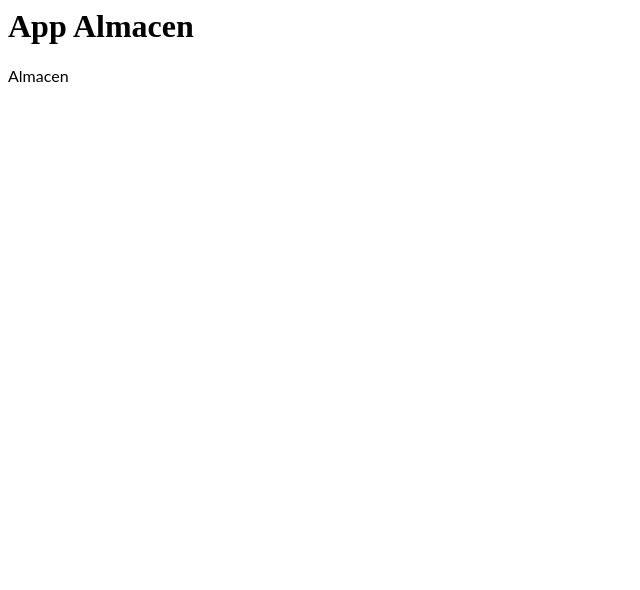
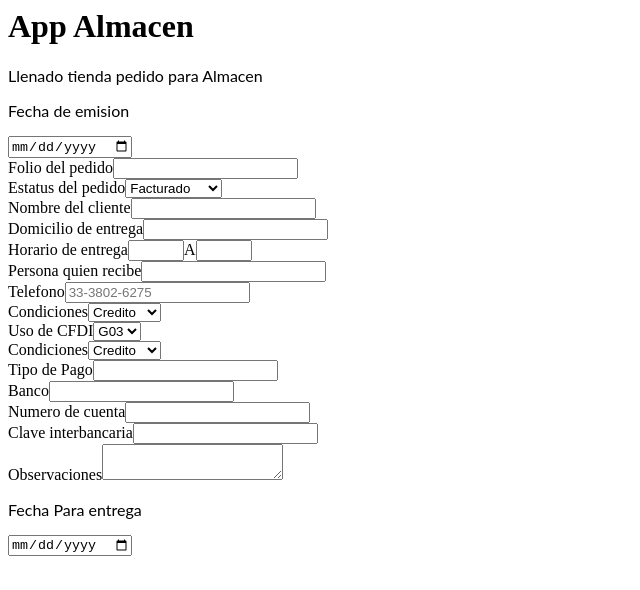
Before and after one commit to JesusMirandaEspino/App-Almacen-Pedidos, an Angular app: page / in a window 1280 px wide. Shown: the top 590 px of the page, without its empty margins (0-640 px from the left). Built offline with nearby package versions, Linux system fonts and the light colour scheme.

Commit message:
tienda form

```diff
--- a/src/app/app.component.html
+++ b/src/app/app.component.html
@@ -1,2 +1,144 @@
 <h1>App Almacen</h1>
-<p>Almacen</p>
+<p>Llenado tienda pedido para Almacen</p>
+
+<!--------------------------------------------->
+<!------Formulario llenado tienda pedido------->
+<!--------------------------------------------->
+<section>
+  <div>
+    <form action="">
+      <!--Fecha--->
+      <div class="date">
+        <p>Fecha de emision</p>
+        <input type="date" />
+      </div>
+
+      <!--Folio Pedido--->
+      <div class="date">
+        <label for="">Folio del pedido</label>
+        <input type="text" />
+      </div>
+
+      <!--Estatus del pedido--->
+      <div class="date">
+        <label for="">Estatus del pedido</label>
+        <select name="" id="" form="">
+          <option value="facturado">Facturado</option>
+          <option value="sinfacturar">Por Facturar</option>
+        </select>
+        <!-- Se debe de despplegar una opcion para ingresar el numero de factura --->
+      </div>
+
+      <!--Nombre del cliente-->
+      <div class="data-pedido">
+        <label for="nombre">Nombre del cliente</label>
+        <input type="text" />
+      </div>
+
+      <!--Domicilio  del cliente-->
+      <div class="data-pedido">
+        <label for="nombre">Domicilio de entrega</label>
+        <input type="text" />
+        <!--Este es una base sencilla se debera de tener cada parte por separado-->
+        <!--En los mejores casos consumir un API para direccciones de Jalisco-->
+      </div>
+
+      <!--Horario de preferencia-->
+      <div class="data-pedido">
+        <label for="nombre">Horario de entrega</label>
+        <input type="number" min="5" max="10" /> <span>A</span>
+        <input type="number" min="5" max="10" />
+        <!---->
+      </div>
+
+      <!--Persona quien recibe-->
+      <div class="data-pedido">
+        <label for="nombre">Persona quien recibe</label>
+        <input type="text" />
+        <!---->
+      </div>
+
+      <!--telefono-->
+      <div class="data-pedido">
+        <label for="nombre">Telefono</label>
+        <input
+          type="tel"
+          placeholder="33-3802-6275"
+          pattern="[0-9]{2}-[0-9]{4}-[0-9]{4}"
+        />
+        <!---->
+      </div>
+
+      <!--Condiciones-->
+      <div class="data-pedido">
+        <label for="nombre">Condiciones</label>
+        <select name="" id="" form="">
+          <option value="facturado">Credito</option>
+          <option value="sinfacturar">Contado</option>
+        </select>
+        <!---->
+      </div>
+
+      <!--Uso de CFDI-->
+      <div class="data-pedido">
+        <label for="nombre">Uso de CFDI</label>
+        <select name="" id="" form="">
+          <option value="sinfacturar">G03</option>
+          <option value="sinfacturar">G01</option>
+        </select>
+        <!---->
+      </div>
+
+      <!--Condiciones-->
+      <div class="data-pedido">
+        <label for="nombre">Condiciones</label>
+        <select name="" id="" form="">
+          <option value="facturado">Credito</option>
+          <option value="sinfacturar">Contado</option>
+        </select>
+        <!---->
+      </div>
+
+      <!--Tipo de pago-->
+      <div class="data-pedido">
+        <label for="nombre">Tipo de Pago</label>
+        <input type="text" />
+        <!---->
+      </div>
+
+      <!--Banco-->
+      <div class="data-pedido">
+        <label for="nombre">Banco</label>
+        <input type="text" />
+        <!---->
+      </div>
+
+      <!--Numero de Cuenta-->
+      <div class="data-pedido">
+        <label for="nombre">Numero de cuenta</label>
+        <input type="text" />
+        <!---->
+      </div>
+
+      <!--Clave interbancaria-->
+      <div class="data-pedido">
+        <label for="nombre">Clave interbancaria</label>
+        <input type="text" />
+        <!---->
+      </div>
+
+      <!--Obervaciones-->
+      <div class="data-pedido">
+        <label for="">Observaciones</label>
+        <textarea></textarea>
+        <!---->
+      </div>
+
+      <!--Fecha--->
+      <div class="date">
+        <p>Fecha Para entrega</p>
+        <input type="date" />
+      </div>
+    </form>
+  </div>
+</section>
```
